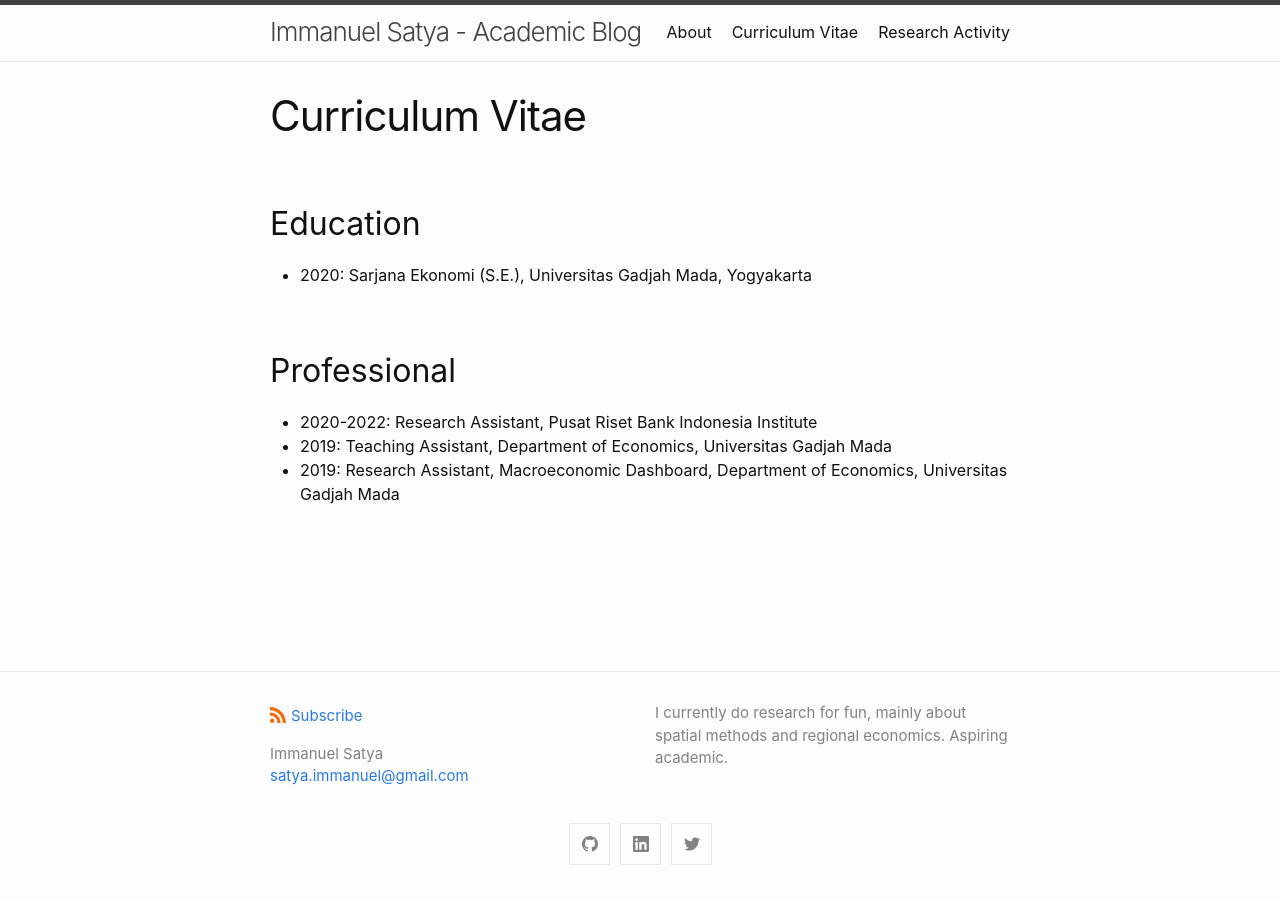
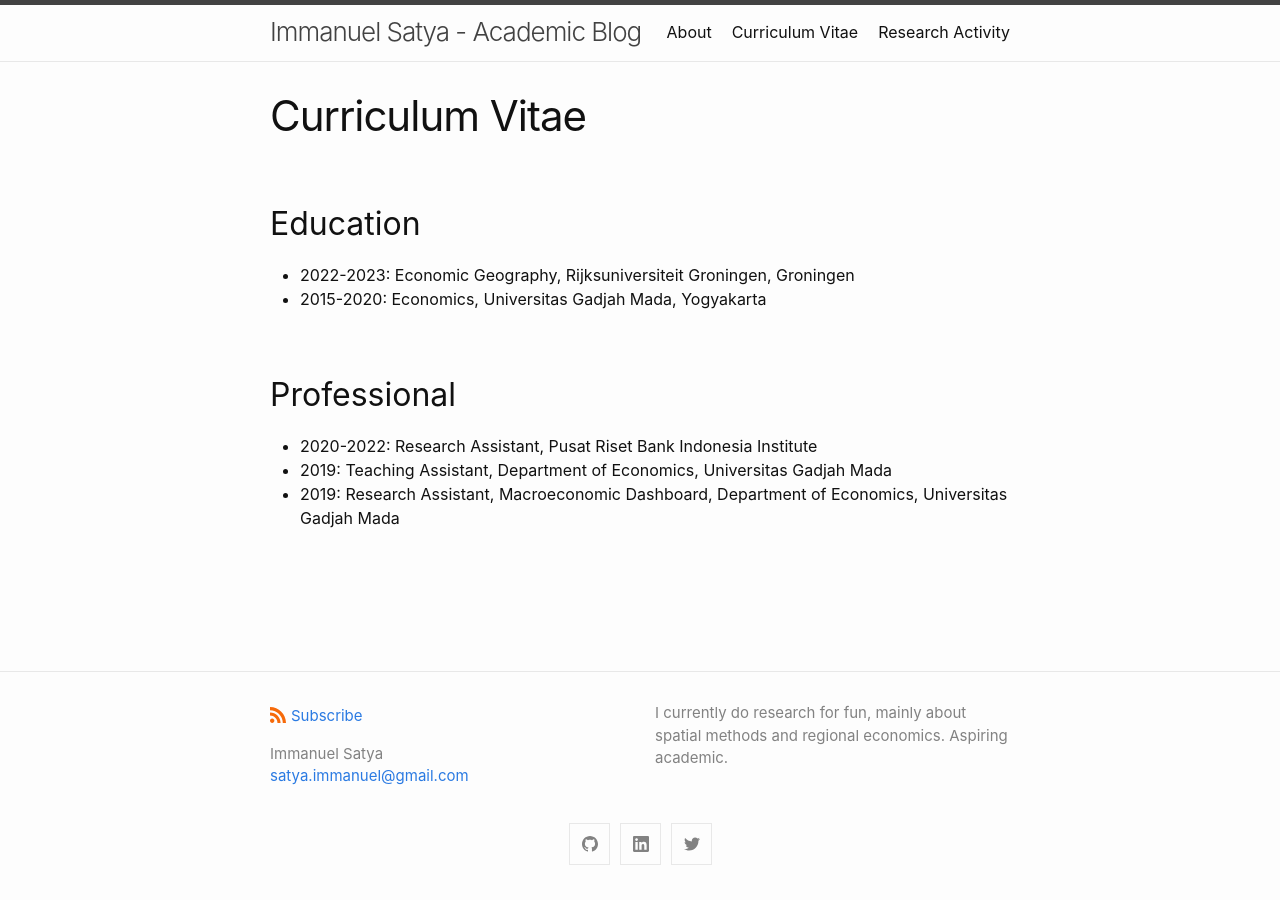
Before and after one commit to soegampars/academic, a Jekyll site: the page built from cv.md, in a window 1280 px wide. Built offline with Jekyll 4.4.1, drawn with Linux system fonts in a browser that asks for light colours.

Commit message:
Update cv.md

```diff
--- a/cv.md
+++ b/cv.md
@@ -4,7 +4,8 @@ title: Curriculum Vitae
 permalink: /cv/
 ---
 ## Education
-- 2020: Sarjana Ekonomi (S.E.), Universitas Gadjah Mada, Yogyakarta
+- 2022-2023: Economic Geography, Rijksuniversiteit Groningen, Groningen
+- 2015-2020: Economics, Universitas Gadjah Mada, Yogyakarta
 
 ## Professional
 - 2020-2022: Research Assistant, Pusat Riset Bank Indonesia Institute
```
